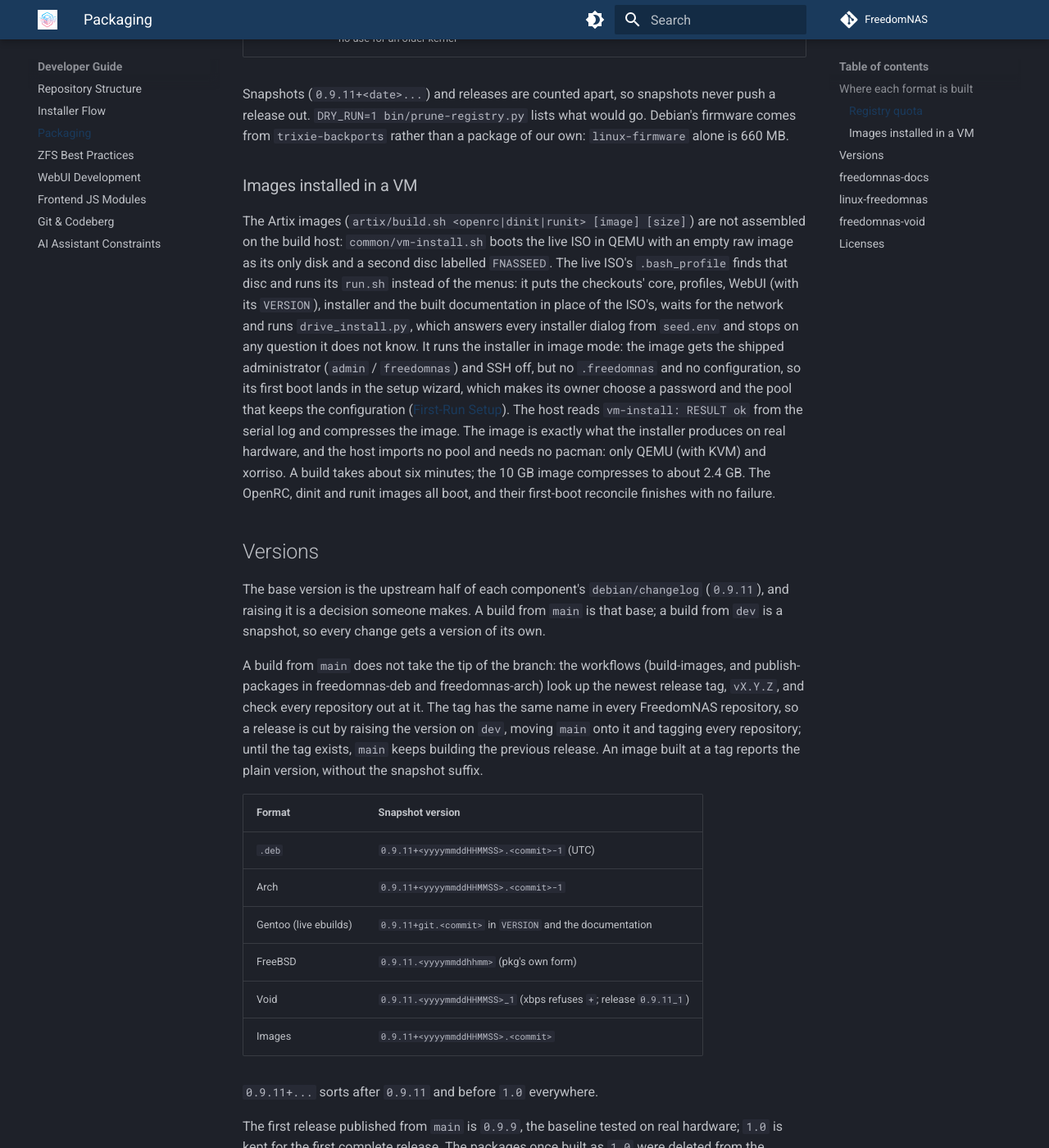
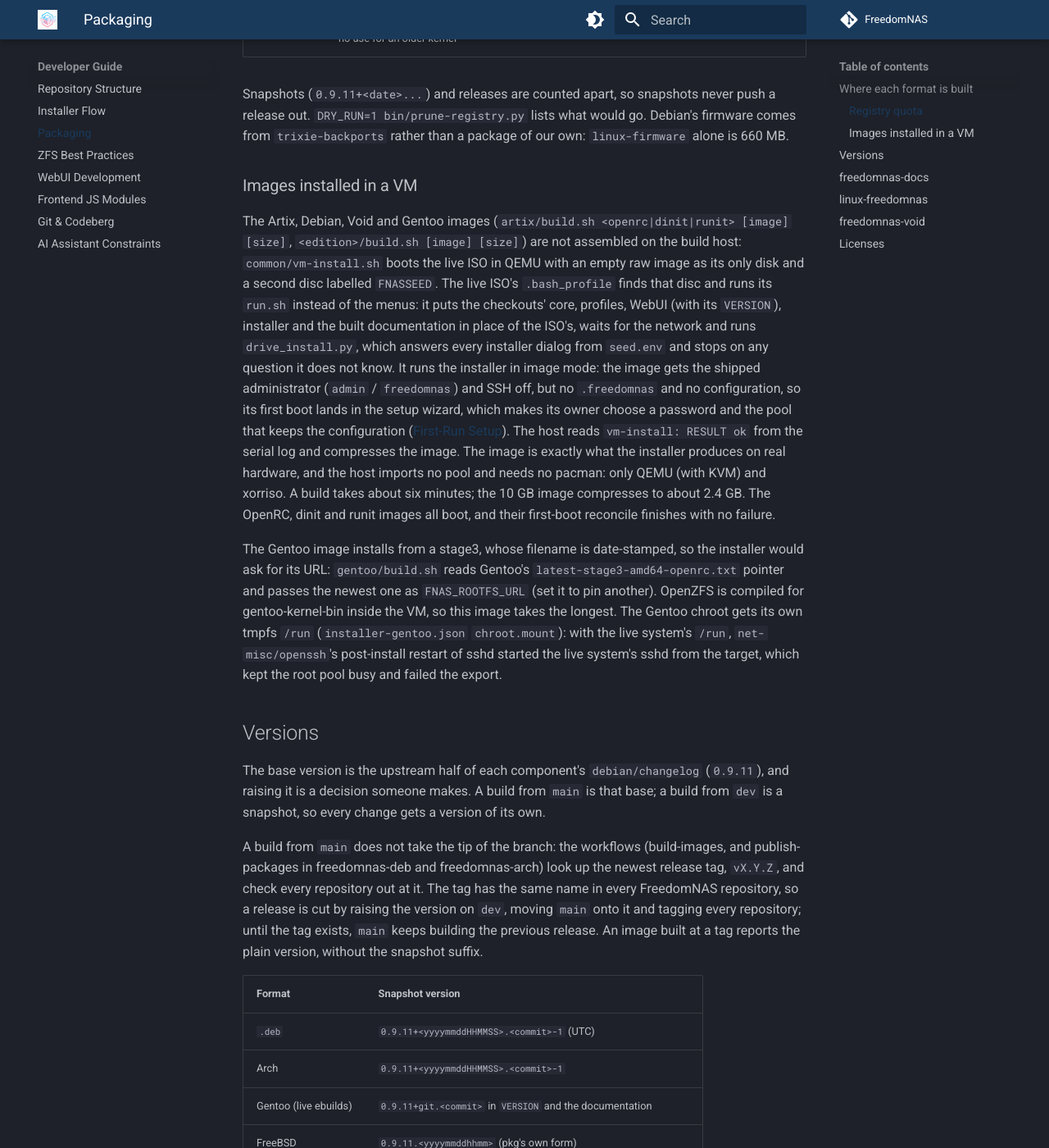
Before and after one commit to FreedomNAS/freedomnas-docs, an MkDocs documentation site: the page built from docs/developer/packaging.md, in a window 1280 px wide and 1400 px high, scrolled down 1873 px. Shown: the whole window at 82% size. Built offline with MkDocs 1.6.1 and Material for MkDocs 9.7.7, drawn with Linux system fonts in a browser that asks for light colours.

Commit message:
Document the Gentoo image

```diff
--- a/docs/developer/packaging.md
+++ b/docs/developer/packaging.md
@@ -51,7 +51,8 @@ our own: `linux-firmware` alone is 660 MB.
 
 ### Images installed in a VM
 
-The Artix images (`artix/build.sh <openrc|dinit|runit> [image] [size]`) are
+The Artix, Debian, Void and Gentoo images (`artix/build.sh <openrc|dinit|runit> [image] [size]`,
+`<edition>/build.sh [image] [size]`) are
 not assembled on the build host: `common/vm-install.sh` boots the live ISO
 in QEMU with an empty raw image as its only disk and a second disc labelled
 `FNASSEED`. The live ISO's `.bash_profile` finds that disc and runs its
@@ -69,6 +70,16 @@ on real hardware, and the host imports no pool and needs no pacman: only
 QEMU (with KVM) and xorriso. A build takes about six minutes; the 10 GB
 image compresses to about 2.4 GB. The OpenRC, dinit and runit images all
 boot, and their first-boot reconcile finishes with no failure.
+
+The Gentoo image installs from a stage3, whose filename is date-stamped, so
+the installer would ask for its URL: `gentoo/build.sh` reads Gentoo's
+`latest-stage3-amd64-openrc.txt` pointer and passes the newest one as
+`FNAS_ROOTFS_URL` (set it to pin another). OpenZFS is compiled for
+gentoo-kernel-bin inside the VM, so this image takes the longest. The
+Gentoo chroot gets its own tmpfs `/run` (`installer-gentoo.json`
+`chroot.mount`): with the live system's `/run`, `net-misc/openssh`'s
+post-install restart of sshd started the live system's sshd from the
+target, which kept the root pool busy and failed the export.
 
 ## Versions
 
```
Also changed, not shown: docs/getting-started/overview.md (+2 -2 lines).
